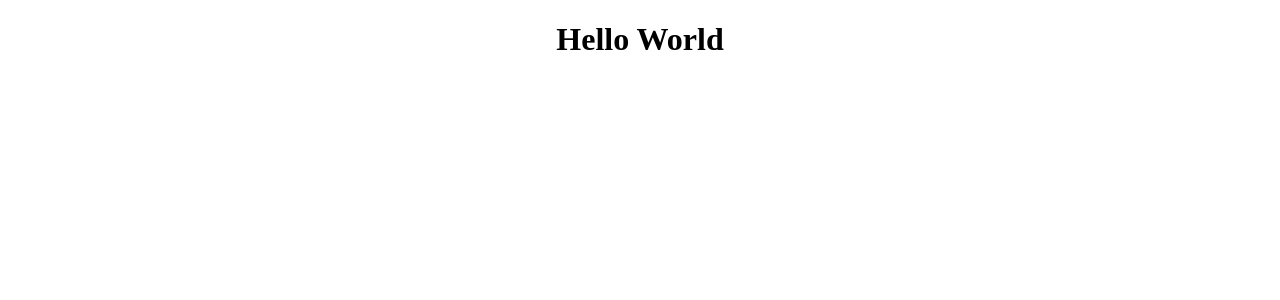
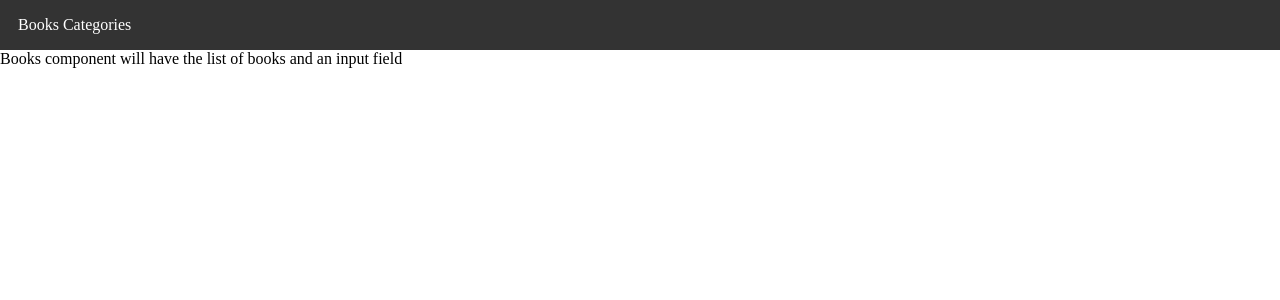
Before and after one commit to NabilHY/bookstore, a React (Create React App) app: page / in a window 1280 px wide. Shown: the top 300 px of the page. Built offline with nearby package versions, Linux system fonts and the light colour scheme.

Commit message:
Setup routes

```diff
--- a/package.json
+++ b/package.json
@@ -8,6 +8,7 @@
     "@testing-library/user-event": "^13.5.0",
     "react": "^18.1.0",
     "react-dom": "^18.1.0",
+    "react-router-dom": "^6.0.0",
     "react-scripts": "5.0.1",
     "web-vitals": "^2.1.4"
   },
--- a/src/App.css
+++ b/src/App.css
@@ -1,38 +1,17 @@
-.App {
-  text-align: center;
+* {
+  margin: 0;
+  padding: 0;
+  box-sizing: border-box;
 }
 
-.App-logo {
-  height: 40vmin;
-  pointer-events: none;
+nav {
+  background: #333;
+  color: #fff;
+  padding: 1rem;
 }
 
-@media (prefers-reduced-motion: no-preference) {
-  .App-logo {
-    animation: App-logo-spin infinite 20s linear;
-  }
+nav a {
+  color: #fff;
+  text-decoration: none;
+  margin: 2px;
 }
-
-.App-header {
-  background-color: #282c34;
-  min-height: 100vh;
-  display: flex;
-  flex-direction: column;
-  align-items: center;
-  justify-content: center;
-  font-size: calc(10px + 2vmin);
-  color: white;
-}
-
-.App-link {
-  color: #61dafb;
-}
-
-@keyframes App-logo-spin {
-  from {
-    transform: rotate(0deg);
-  }
-  to {
-    transform: rotate(360deg);
-  }
-}
--- a/src/App.js
+++ b/src/App.js
@@ -1,10 +1,24 @@
+import React from 'react';
+import ReactDOM from 'react-dom';
+import { BrowserRouter, Routes, Route } from 'react-router-dom';
+import Books from './components/routes/Books';
+import Categories from './components/routes/Categories';
+import Navbar from './components/Navbar';
 import './App.css';
+
+
 
 function App() {
   return (
-    <div className="App">
-     <h1>Hello World</h1>
-    </div>
+    <BrowserRouter>
+      <Navbar />
+      <Routes>
+        <Route path="/" element={<Books />} />
+      </Routes>
+      <Routes>
+        <Route path="categories" element={<Categories />} />
+      </Routes>
+    </BrowserRouter>
   );
 }
 
--- /dev/null
+++ b/src/components/Navbar.js
@@ -0,0 +1,13 @@
+import React from 'react';
+import { Link } from 'react-router-dom';
+
+const Navbar = () => {
+    return (
+        <nav>
+            <Link to='/'>Books</Link>
+            <Link to='/categories'>Categories</Link>
+        </nav>
+    )
+}
+
+export default Navbar;
--- /dev/null
+++ b/src/components/routes/Books.js
@@ -0,0 +1,9 @@
+const Books = () => {
+    return (
+        <div>
+            Books component will have the list of books and an input field
+        </div>
+    )
+}
+
+export default Books;
--- /dev/null
+++ b/src/components/routes/Categories.js
@@ -0,0 +1,9 @@
+const Categories = () => {
+    return (
+        <div>
+        <h1>Categories</h1>
+        </div>
+    );
+}
+
+export default Categories;
```
Also changed, not shown: 1 other file (tests, documents, lock files or other folders).
